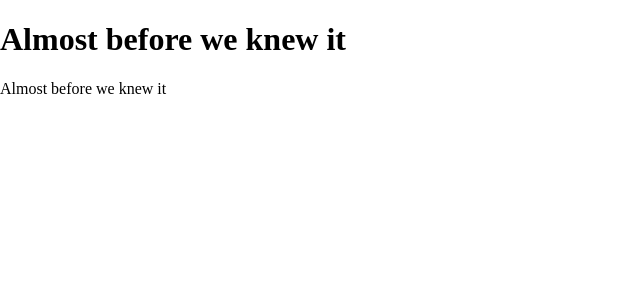
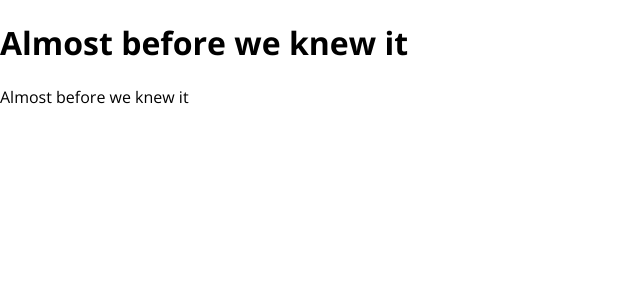
Before and after one commit to BuffaloRob/burger-builder, a React (Create React App) app: page / in a window 1280 px wide. Shown: the top 300 px of the page, without its empty margins (0-640 px from the left). Built offline with nearby package versions, Linux system fonts and the light colour scheme.

Commit message:
fixed font and added a backup

```diff
--- a/src/index.css
+++ b/src/index.css
@@ -1,7 +1,7 @@
 body {
   margin: 0;
   padding: 0;
-  font-family: 'open-sans';
+  font-family: 'Open Sans', sans-serif;
   -webkit-font-smoothing: antialiased;
   -moz-osx-font-smoothing: grayscale;
 }
```
